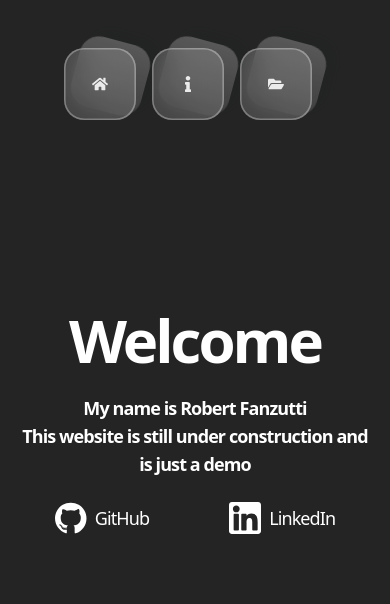
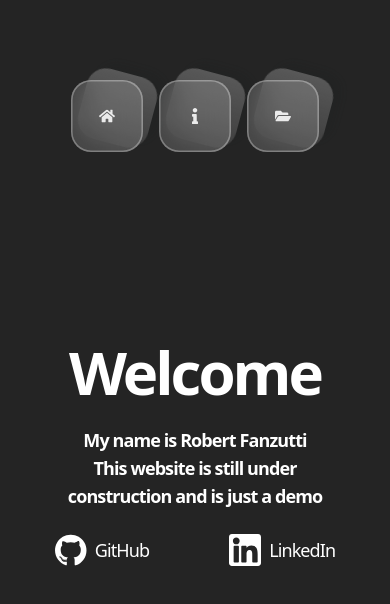
Before and after one commit to RobbieFanz/my-project, a React (Vite) app: page / in a window 390 px wide. Shown: the top 604 px of the page. Built offline with nearby package versions, Linux system fonts and the light colour scheme.

Commit message:
mobile againj

```diff
--- a/src/App.jsx
+++ b/src/App.jsx
@@ -29,6 +29,7 @@ const socialItems = [
   const [mobile, setMobile] = useState(true)
   const [classForIcons, setClassForIcons] = useState('grid gap-[5em] grid-cols-3 md:grid-cols-3 mx-auto py-[3em] overflow-visible relative z-10 p-10')
   const [classForContainer, setClassForContainer] = useState("absolute inset-0 overflow-y-auto")
+  const [classForGlassCont, setClassForGlassCont] = useState("absolute z-20 px-15")
   const items = [
     {
       label: "Home",
@@ -54,13 +55,15 @@ const socialItems = [
     if(500>window.innerWidth){
       setMobile(false)
       setClassForIcons('grid gap-[1em] grid-cols-3 md:grid-cols-3 mx-auto py-[3em] overflow-visible relative z-10 p-1')
+      setClassForContainer('flex justify-center items-start h-screen')
+      setClassForGlassCont('absolute z-20')
     }
   },[])
 
   return (
     <>
       <HashRouter>
-        <div className="absolute inset-0 overflow-y-auto">
+        <div className={classForContainer}>
 
           {mobile&&<div className="absolute inset-0 z-0 flex-grow overflow-y-auto">
             <Silk
@@ -71,7 +74,7 @@ const socialItems = [
               rotation={2.78}
             />
           </div>}
-          <div className='absolute z-20 px-15'>
+          <div className={classForGlassCont}>
             <GlassIcons items={items} className={classForIcons}/>
           </div>
 
```
